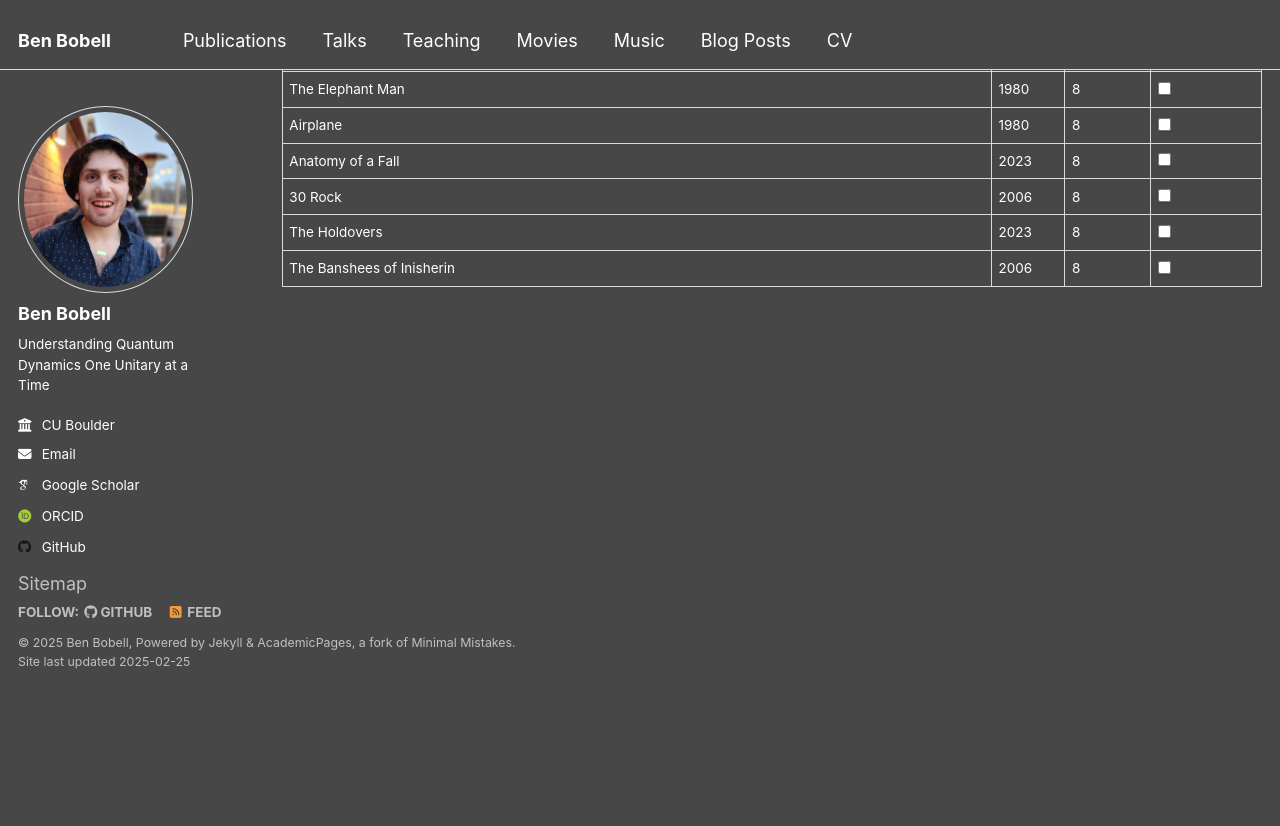
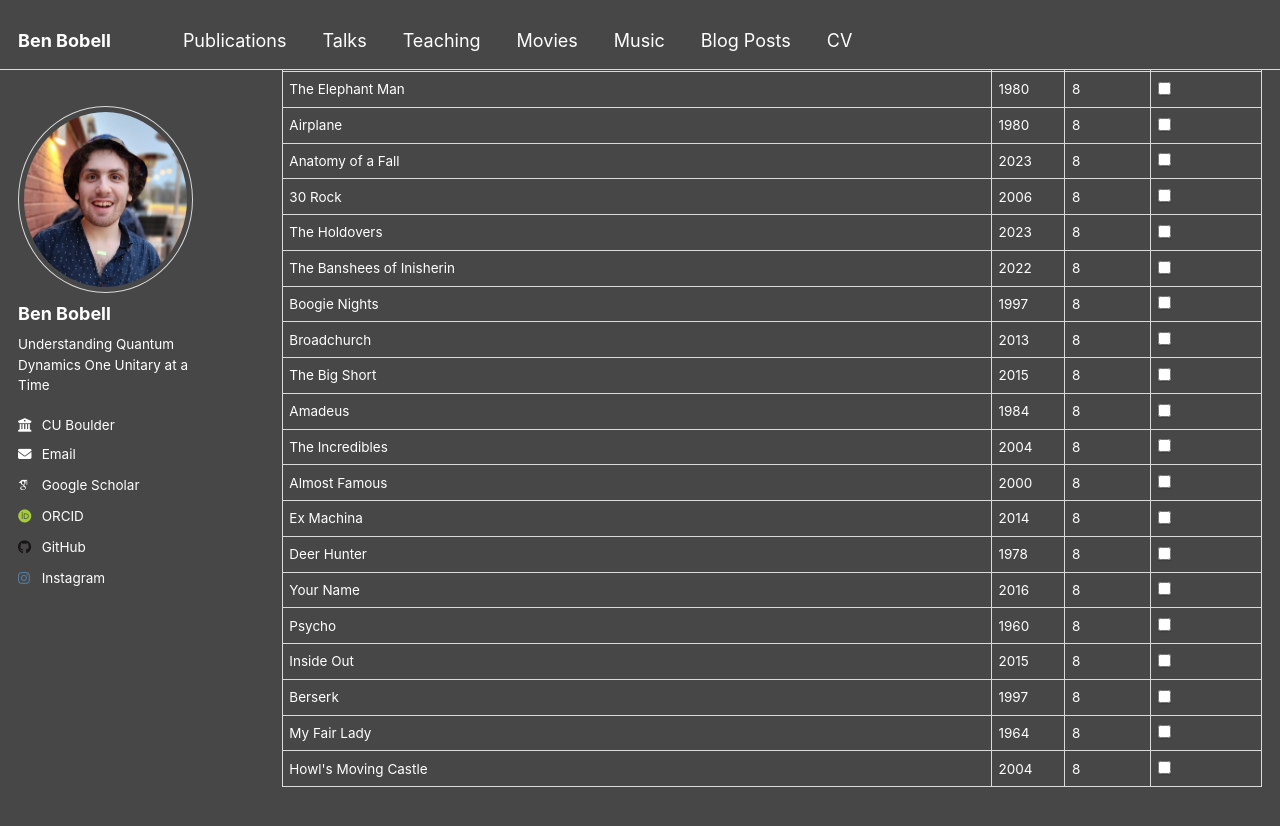
Before and after one commit to BenBobell00/BenBobell00.github.io, a Jekyll site: the page built from _pages/movies.html, in a window 1280 px wide and 900 px high, scrolled down 10007 px. Shown: the top 826 px of the window. Built offline with Jekyll 4.4.1, drawn with Linux system fonts in a browser that asks for light colours; some web fonts are replaced; before the commit the page ends 10696 px from its top, so only the background shows below that.

Commit message:
Update movies.yml

```diff
--- a/_data/movies.yml
+++ b/_data/movies.yml
@@ -1112,6 +1112,62 @@ movies:
     rating: 8
     watched: false
   - title: "The Banshees of Inisherin"
-    year: 2006
+    year: 2022
     rating: 8
     watched: false
+  - title: "Boogie Nights"
+    year: 1997
+    rating: 8
+    watched: false
+  - title: "Broadchurch"
+    year: 2013
+    rating: 8
+    watched: false
+  - title: "The Big Short"
+    year: 2015
+    rating: 8
+    watched: false
+  - title: "Amadeus"
+    year: 1984
+    rating: 8
+    watched: false
+  - title: "The Incredibles"
+    year: 2004
+    rating: 8
+    watched: false
+  - title: "Almost Famous"
+    year: 2000
+    rating: 8
+    watched: false
+  - title: "Ex Machina"
+    year: 2014
+    rating: 8
+    watched: false
+  - title: "Deer Hunter"
+    year: 1978
+    rating: 8
+    watched: false
+  - title: "Your Name"
+    year: 2016
+    rating: 8
+    watched: false
+  - title: "Psycho"
+    year: 1960
+    rating: 8
+    watched: false
+  - title: "Inside Out"
+    year: 2015
+    rating: 8
+    watched: false
+  - title: "Berserk"
+    year: 1997
+    rating: 8
+    watched: false
+  - title: "My Fair Lady"
+    year: 1964
+    rating: 8
+    watched: false
+  - title: "Howl's Moving Castle"
+    year: 2004
+    rating: 8
+    watched: false
```
